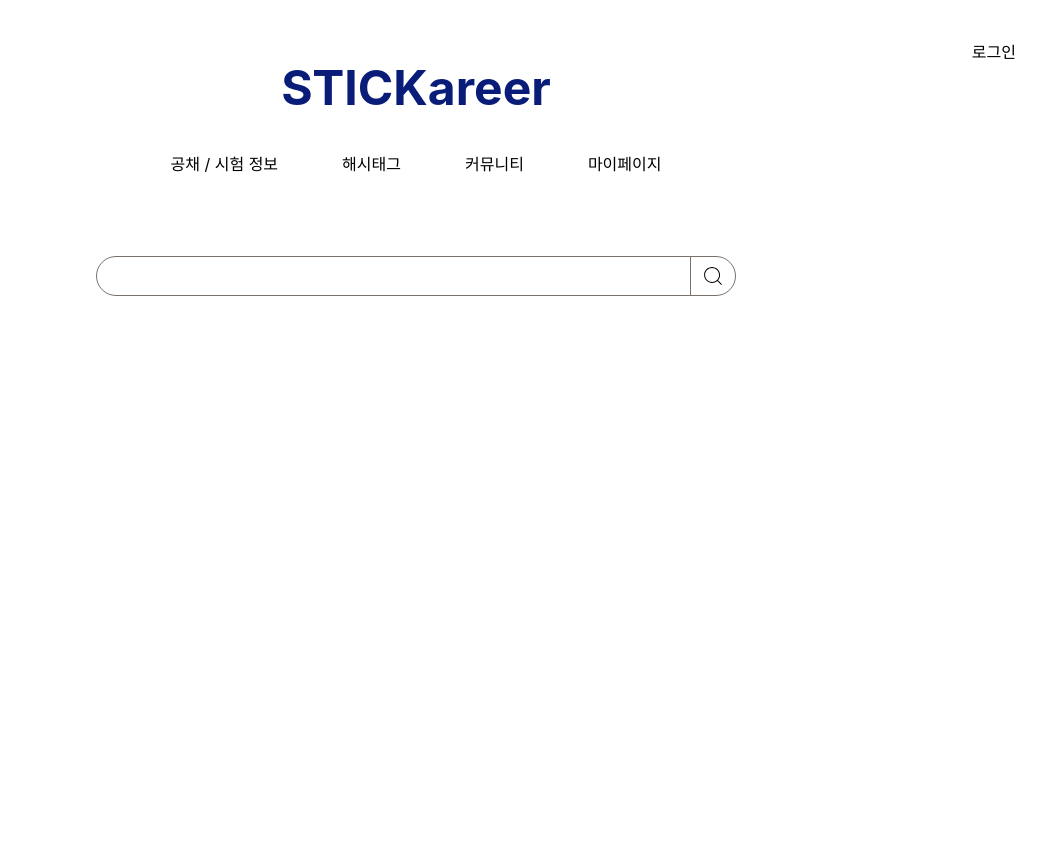
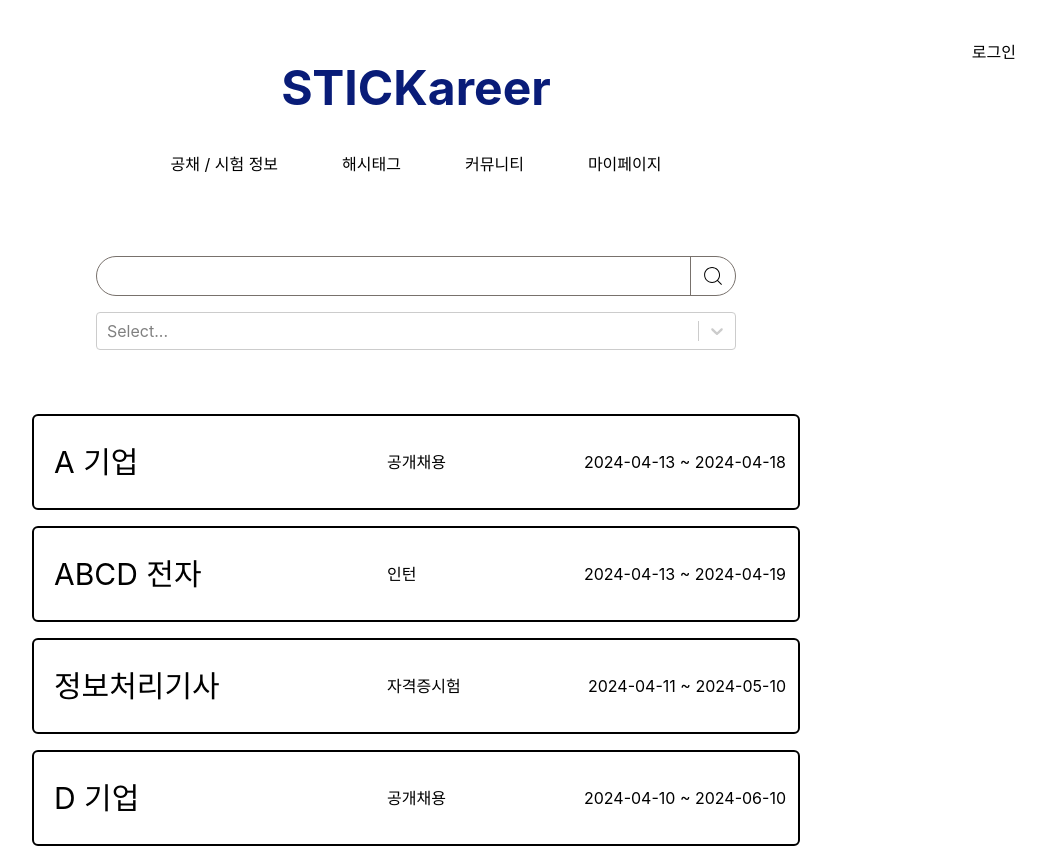
Before and after one commit to Wjadebead/stickareer, a React (Create React App) app: page /info in a window 1280 px wide. Shown: the whole page, without its empty margins (224-1270 px from the left). Before the commit the page ends 800 px from the top, so only its background shows below. Built offline with nearby package versions, Linux system fonts and the light colour scheme.

Commit message:
feat:공개채용/시험 정보 페이지 마크업 및 디자인 변경

```diff
--- a/package.json
+++ b/package.json
@@ -13,6 +13,7 @@
     "react-icons": "^5.2.1",
     "react-router-dom": "^6.22.3",
     "react-scripts": "5.0.1",
+    "react-select": "^5.8.0",
     "web-vitals": "^2.1.0"
   },
   "scripts": {
--- /dev/null
+++ b/public/data/Information/information.json
@@ -0,0 +1,34 @@
+[
+    {
+        "id": 4,
+        "title": "A 기업",
+        "detail": ["#백엔드", "#JAVA", "#Spring"],
+        "type": "공개채용",
+        "startdate": "2024-04-13",
+        "enddate": "2024-04-18"
+    },
+    {
+        "id": 3,
+        "title": "ABCD 전자",
+        "detail": ["#백엔드", "#JAVA", "#대기업"],
+        "type": "인턴",
+        "startdate": "2024-04-13",
+        "enddate": "2024-04-19"
+    },
+    {
+        "id": 2,
+        "title": "정보처리기사",
+        "detail": ["2024-07-10 시험"],
+        "type": "자격증시험",
+        "startdate": "2024-04-11",
+        "enddate": "2024-05-10"
+    },
+    {
+        "id": 1,
+        "title": "D 기업",
+        "detail": ["#백엔드", "#JAVA", "#Spring"],
+        "type": "공개채용",
+        "startdate": "2024-04-10",
+        "enddate": "2024-06-10"
+    }
+]
--- /dev/null
+++ b/src/api/Information/informationDummy.js
@@ -0,0 +1,14 @@
+import axios from "axios";
+
+export default class informationDummy {
+
+    constructor() {
+
+    }
+
+    async informationInit() {
+        return axios
+        .get(`data/Information/information.json`)
+        .then((res) => res.data);
+    }
+}
--- a/src/pages/Community/post.jsx
+++ b/src/pages/Community/post.jsx
@@ -2,7 +2,7 @@ import React from 'react';
 
 export default function Post({idx, title, date}) {
     return (
-        <div className='flex xl:flex mx-auto mb-4 px-3 justify-between items-center border-black border-2 rounded-md h-24 w-3/5'>
+        <div className='flex xl:flex mx-auto mb-4 px-3 justify-between items-center hover:bg-gray-200 hover:cursor-pointer transition-all border-black border-2 rounded-md h-24 w-3/5'>
             <div className='flex text-3xl'>
                 <h2 className='w-10'>{idx}</h2>
                 <h1 className='w-full'>{title}</h1>
--- a/src/pages/Hashtag/Card.jsx
+++ b/src/pages/Hashtag/Card.jsx
@@ -2,7 +2,7 @@ import React from 'react';
 
 export default function Card({ title, detail }) {
     return (
-        <li className='h-64 border-2 border-black rounded-md flex-col'>
+        <li className='h-64 border-2 border-black rounded-md flex-col hover:bg-gray-100 hover:cursor-pointer transition-all'>
             <div className='mx-auto h-2/5 table'>
                 <h1 className='table-cell align-middle text-center text-4xl truncate'>{title}</h1>
             </div>
--- a/src/pages/Information/Info.jsx
+++ b/src/pages/Information/Info.jsx
@@ -1,14 +1,16 @@
 import React from 'react';
 
-export default function Info({idx, title, detail, startDate, endDate}) {
+export default function Info({idx, title, detail, type, startDate, endDate}) {
+
+
     return (
-        <div className='flex xl:flex mx-auto px-3 justify-between items-center border-black border-2 h-24 w-3/5'>
-            <div className='flex text-3xl'>
-                <h1 className='w-10'>{idx}</h1>
-                <h1 className='w-full'>{title}</h1>
+        <div className='flex xl:flex mx-auto mb-4 px-3 justify-between items-center hover:bg-gray-200 hover:cursor-pointer transition-all border-black border-2 rounded-md h-24 w-3/5'>
+            <div className='flex w-3/5 ml-2 items-center'>
+                <h1 className='w-3/4 text-3xl'>{title}</h1>
+                <h2 className='w-1/4'>{type}</h2>
             </div>
             <div className=''>
-                {date}
+                {`${startDate} ~ ${endDate}`}
             </div>
         </div>
     );
--- a/src/pages/Information/index.jsx
+++ b/src/pages/Information/index.jsx
@@ -1,9 +1,29 @@
+import { useQuery } from '@tanstack/react-query';
 import React, { useState } from 'react';
 import { CiSearch } from "react-icons/ci";
+import Select from "react-select";
+import informationDummy from './../../api/Information/informationDummy';
+import Info from './Info';
 
 export default function Information() {
 
+    const {isLoading, error, data: informations} = useQuery({
+        queryKey: ['information'],
+        queryFn: () => {
+            const information = new informationDummy();
+            return information.informationInit();
+        }
+    }
+    );
+
     const [searchValue, setSearchValue] = useState("");
+    const searchFilter = [
+        {value: "default", label: "----"},
+        {value: "starter", label: "공개채용"},
+        {value: "intern", label: "인턴"},
+        {value: "test", label: "자격증"},
+    ]
+    const [currentFilter, setCurrentFilter] = useState(searchFilter[0]);
 
     const handleSearchInput = (e) => {
         setSearchValue(e.target.value);
@@ -12,12 +32,29 @@ export default function Information() {
     return (
         <>
             <div className='flex flex-col justify-center items-center'>
-                <div className='lg:w-1/2 w-2/3 h-10 border rounded-3xl mb-16 pl-1 border-stone-500 flex'>
+                <div className='lg:w-1/2 w-2/3 h-10 border rounded-3xl mb-4 pl-1 border-stone-500 flex'>
                     <input type='text' value={searchValue} onChange={handleSearchInput} className='border-none rounded-3xl bg-transparent w-full'></input>
                     <button className='h-full w-12 border-l border-stone-500 flex justify-center items-center'><CiSearch size="24" /></button>
                 </div>
+                <Select
+                options={searchFilter}
+                onChange={setCurrentFilter}
+                defaultValue={currentFilter[0]}
+                className='w-1/2 mb-16'
+                />
                 <div className='w-full flex-col justify-center items-center'>
+                    {
+                        isLoading &&
+                        <>
+                        </>
+                    }
+                    {
+                        informations &&
+                        informations.map((info => {
+                            return <Info key={info.id} idx={info.id} title={info.title} detail={info.detail} type={info.type} startDate={info.startdate} endDate={info.enddate}/>
+                    }))
 
+                    }
                 </div>
             </div>
         </>
--- a/src/pages/Mypage/index.jsx
+++ b/src/pages/Mypage/index.jsx
@@ -22,7 +22,7 @@ export default function Mypage() {
     return (
         <div className='max-w-7xl mx-auto'>
             <div className='md:flex flex-row items-center md:justify-between mb-10 border rounded-3xl border-stone-500'>
-                <h1 className='text-2xl font-medium m-3 p-2 '>{personalData.nickname} 회원님</h1>
+                <h1 className='text-2xl font-medium m-3 p-2 '>{personalData?.nickname} 회원님</h1>
             </div>
             <ul className='grid grid-cols-1 md:grid-cols-3 gap-4 p-4'>
                 {isLoading &&
```
Also changed, not shown: src/api/Mypage/bookmarkDummy.js (deleted), src/api/Mypage/interestDummy.js (deleted), src/api/Mypage/pointDummy.js (deleted), 1 other file (tests, documents, lock files or other folders).
